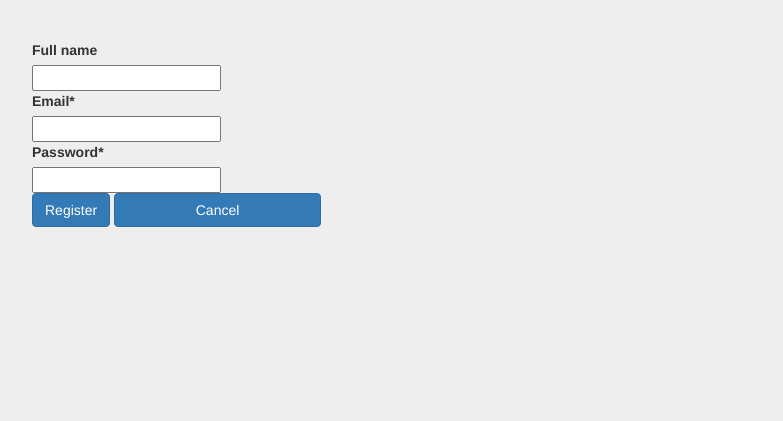
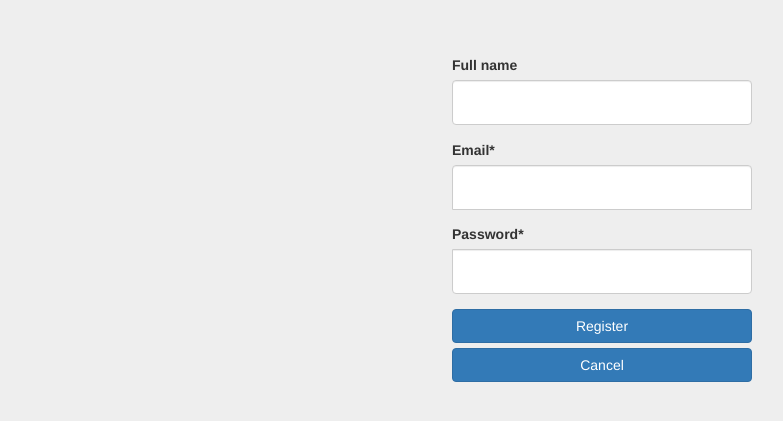
Before and after one commit to thechosenjuan/VirtualEnv, a Django app: page /registration/ in a window 1280 px wide. Shown: the top 421 px of the page, without its empty margins (38-821 px from the left). Run offline with Django 3.2, Linux system fonts and the light colour scheme; some libraries are stand-ins or nearby versions.

Commit message:
forms corrected

```diff
--- a/Donations/templates/Donations/registration.html
+++ b/Donations/templates/Donations/registration.html
@@ -37,11 +37,11 @@
 
     <div class="container">
 
-    <form method='POST' action=''>{% csrf_token %}
+    <form method='POST' action='' class="form-signin">{% csrf_token %}
         {{ form|crispy }}
 
-        <input class="btn btn-primary" type="submit" value="Register">
-        <input class="btn btn-primary" value="Cancel" onclick="location.href='/login/'">
+        <input class="btn btn-primary btn-block" type="submit" value="Register">
+        <input class="btn btn-primary btn-block" value="Cancel" onclick="location.href='/login/'">
       </form>
 
     </div> <!-- /container -->
--- a/prueba/settings.py
+++ b/prueba/settings.py
@@ -104,3 +104,5 @@ MEDIA_ROOT = os.path.join(BASE_DIR, 'Donations/static')
 MEDIA_URL = '/Donations/static/img/'
 
 STATIC_URL = '/static/'
+
+CRISPY_TEMPLATE_PACK = 'bootstrap3'
```
Also changed, not shown: db.sqlite3, 1 other file.
